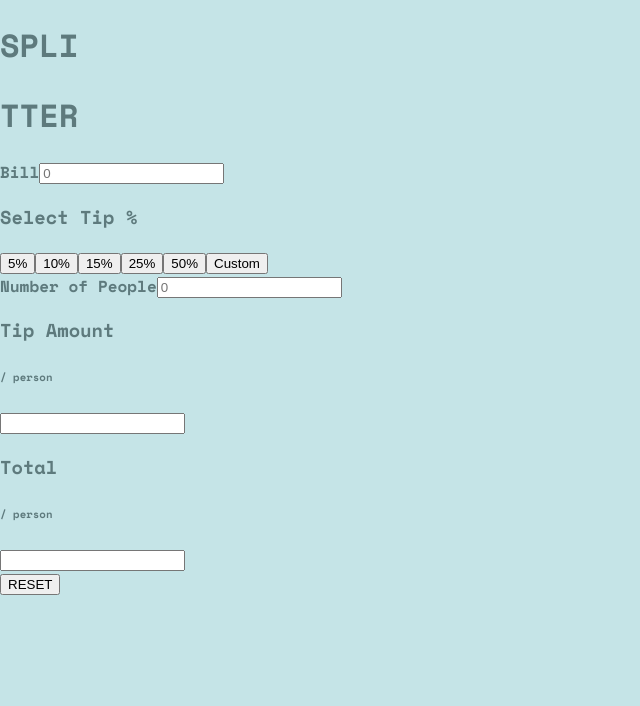
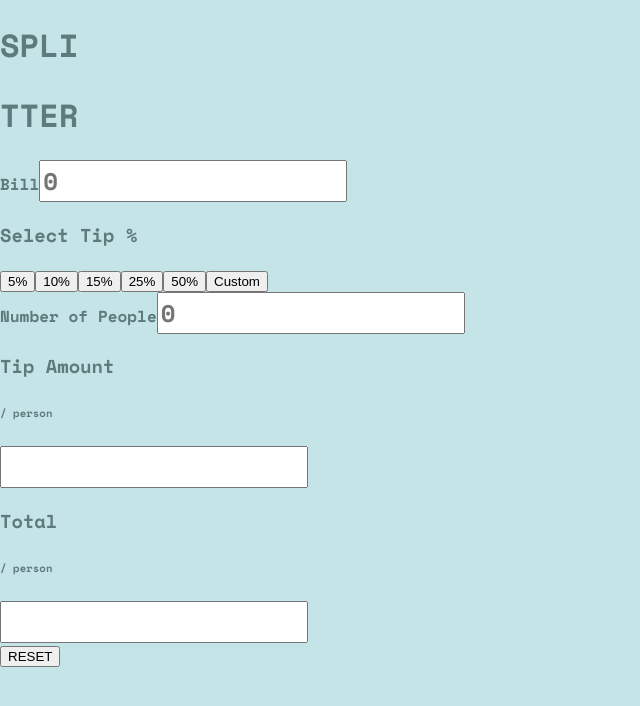
Before and after one commit to andrew8gmf/tip-calculator-app, an Angular app: page / in a window 1280 px wide. Shown: the top 706 px of the page, without its empty margins (0-640 px from the left). Built offline with nearby package versions, Linux system fonts and the light colour scheme.

Commit message:
style: add input global styles

```diff
--- a/src/styles.scss
+++ b/src/styles.scss
@@ -10,6 +10,11 @@ body {
     display: flex;
     justify-content: center;
     margin: 0;
+}
+
+input {
+    font-family: 'Space Mono', monospace;
+    font-size: 24px;
 }
 
 app-root {
```
